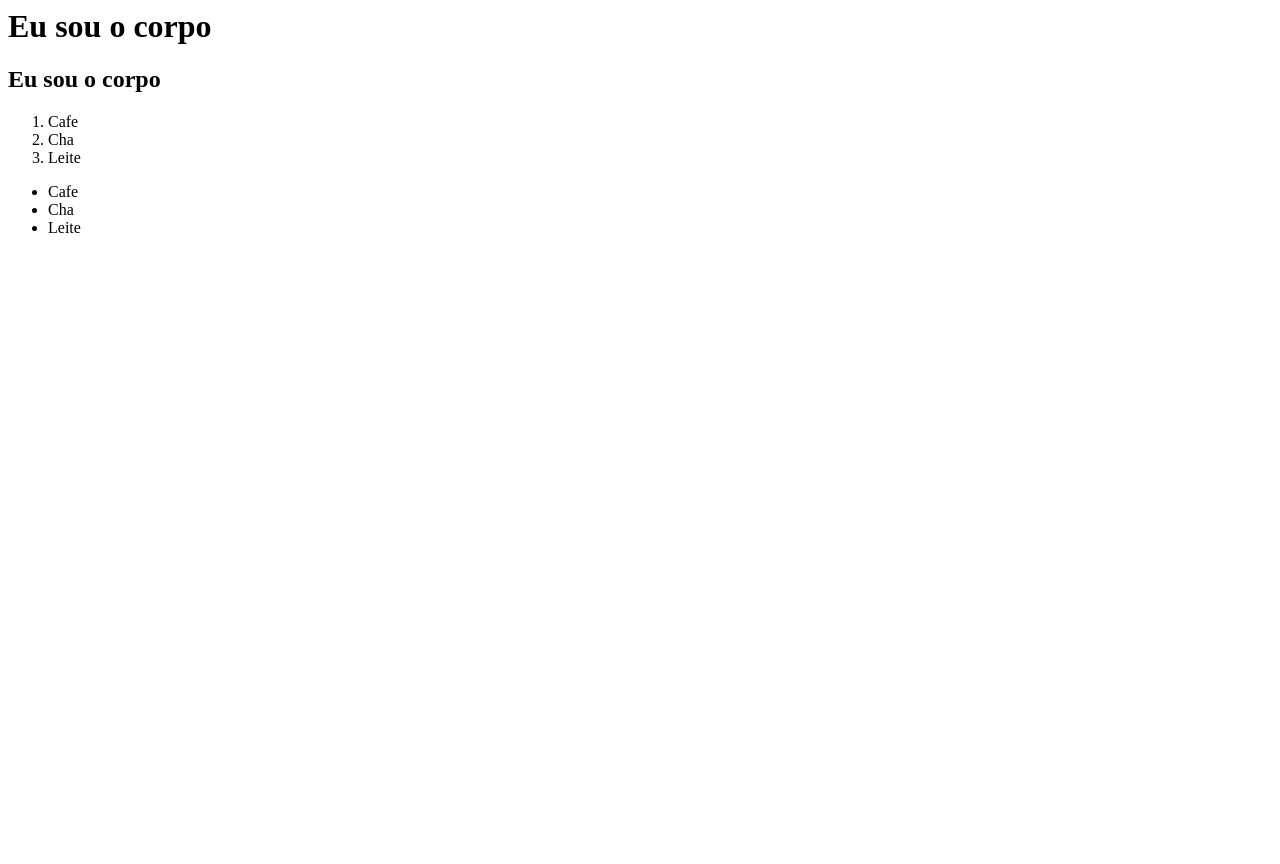
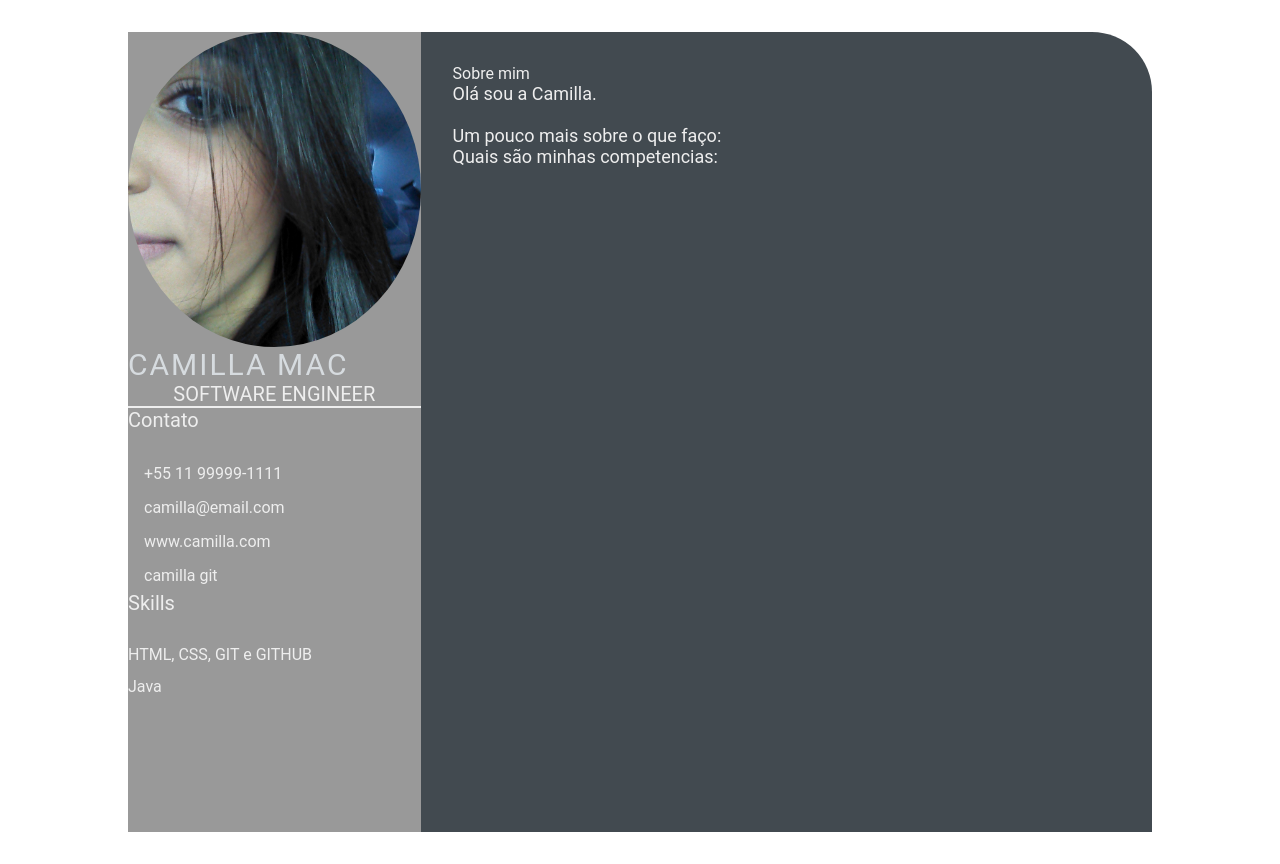
Before and after one commit to MillaMachado/MillaMachado.git.io, a plain HTML site: page index.html in a window 1280 px wide. Before the commit the page ends 800 px from the top, so only its background shows below. Drawn offline with Linux system fonts and the light colour scheme.

Commit message:
Perfil cv (#2)

```diff
--- a/index.html
+++ b/index.html
@@ -1,25 +1,51 @@
-<html>
-
+<html lang="en">
 <head>
-        <title>
-            Olá, eu sou a cabeça.
-        </title>
+    <meta charset="UTF-8">
+    <meta http-equiv="X-UA-Compatible" content="IE=edge">
+    <meta name="viewport" content="width=device-width, initial-scale=1.0">
+    <title>Camilla Mac</title>
+    <link rel="stylesheet" href="style.css">
 </head>
 <body>
-        <h1> Eu sou o corpo </h1>
-        <h2> Eu sou o corpo </h2>
-        <ol>
-            <li> Cafe </li>
-            <li> Cha </li>
-            <li> Leite </li>
-        </ol>
+    <main class="resume-contents">
+        <section class="left-section">
+            <section class="left-section-content">
+                <div class="profile">
+                    <img class="profile-image" src="img/profile-image.jpg" alt="Profile image">
+                    <p class="name">Camilla Mac</p>
+                    <p class="profession">Software Engineer</p>
+                </div>
+                <div class="contact-info">
+                    <p class="left-title">Contato</p>
                     <ul>
-            <li> Cafe </li>
-            <li> Cha </li>
-            <li> Leite </li>
+                        <li><i class="fa fa-phone"></i>+55 11 99999-1111</li>
+                        <li><i class="fa fa-envelope"></i>camilla@email.com</li>
+                        <li><i class="fa fa-globe"></i>www.camilla.com</li>
+                        <li><i class="fa fa-github"></i>camilla git</li>
                     </ul>
+                </div>
+                <div class="skills">
+                    <p class="left-title">Skills</p>
+                    <ul>
+                        <li><p>HTML, CSS, GIT e GITHUB</p></li>
+                        <li><p>Java</p></li>
+                    </ul>
+                </div>
+            </section>
+        </section>
+            <section class="right-section">
+                <div class="right-section-contents">
+                    <section class="about gap">
+                        <div class="right-title">Sobre mim</div>
+                        <p class="about-me-contents">
+                            Olá sou a Camilla. <br>
+                            <br>Um pouco mais sobre o que faço:
+                            <br>Quais são minhas competencias:
+                        </p>
+                    </section>
+                </div>
+            </section>
 
-
+    </main>
 </body>
-
 </html>
--- /dev/null
+++ b/style.css
@@ -0,0 +1,103 @@
+* {
+    margin: 0;
+    padding: 0;
+    box-sizing: border-box;
+    list-style: none;
+    font-family: 'Roboto', sans-serif;
+}
+
+.resume-contents {
+    min-height: 100vh;
+    width: 80%;
+    margin: 2rem auto;
+    display: grid;
+    grid-template-columns: repeat(7, 1fr);
+}
+
+.left-section {
+    grid-column: span 2;
+    height: 100%;
+    background-color: #999999;
+}
+
+.right-section {
+    grid-column: span 5;
+    height: 100%;
+    background-color: #424a50;
+    border-radius: 0px 60px 0px 0px;
+}
+
+.left-section-contents{
+    padding: 2rem 2rem;
+}
+
+.profile {
+    width: 100%;
+    border-bottom: 2px solid #eeeeee;
+}
+
+.profile .profile-image {
+    width: 100%;
+    border-radius: 100%;
+}
+
+.name {
+    color: #D6DBDF;
+    font-size: 30px;
+    letter-spacing: 2px;
+    text-transform: uppercase;
+}
+
+.profession {
+    color: #eeeeee;
+    font-size: 20px;
+    text-transform: uppercase;
+    text-align: center;
+}
+
+/* .contact-info { border-bottom: 2px solid #1B2631; } */
+.left-title {
+    color: #eeeeee;
+    font-size: 20px;
+}
+
+.contact-info ul {
+    padding-top: 1.5rem;
+}
+
+.contact-info ul li,
+.references ul li {
+    padding: .4rem 0;
+    color: #eeeeee;
+}
+
+.contact-info ul li i,
+.references ul li i {
+    padding-right: 1rem;
+    font-size: 18px;
+    color: #eeeeee;
+}
+
+.skills ul {
+    padding-top: 1.5rem;
+}
+.skills ul li p {
+    padding: .4rem 0;
+    color: #eeeeee;
+}
+
+.right-section-contents {
+    padding: 2rem 2rem;
+}
+
+.right-title {
+    color: #eeeeee;
+}
+
+.gap {
+    padding-bottom: 2rem;
+}
+.about-me-contents {
+    font-size: 18px;
+    color: #eeeeee;
+}
```
Also changed, not shown: img/profile-image.jpg (added). Lines whose indentation alone changed are shown as unchanged.
